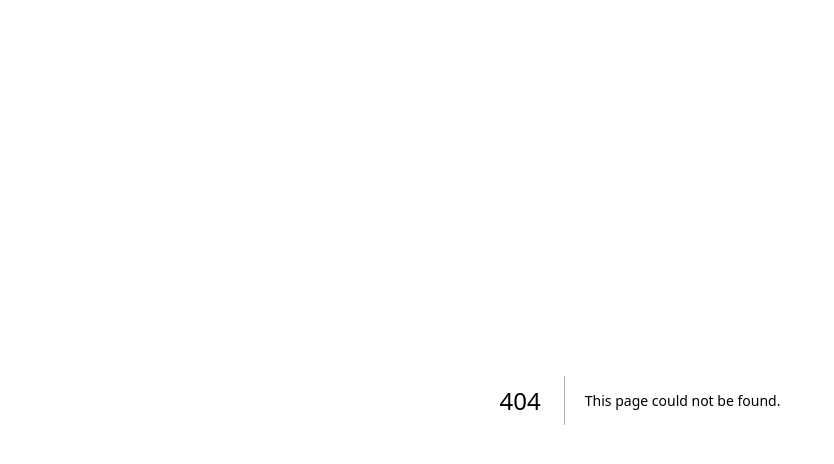
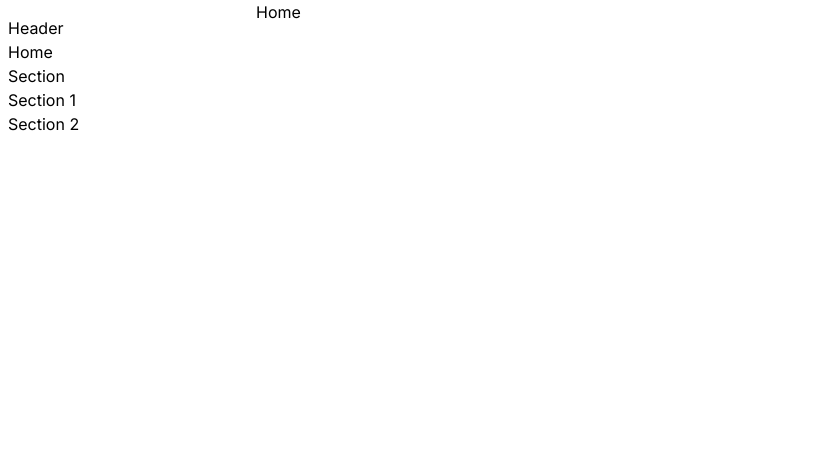
Before and after one commit to shyuuun/santa-parish, a Next.js app: page /dashboard in a window 1280 px wide. Before the commit this address had no page. Shown: the top 464 px of the page, without its empty margins (0-834 px from the left). Built offline with nearby package versions, Linux system fonts and the light colour scheme.

Commit message:
added dashboard layyout

```diff
--- /dev/null
+++ b/src/app/dashboard/components/Sidebar.tsx
@@ -0,0 +1,23 @@
+import Link from "next/link";
+
+export default function Sidebar() {
+	return (
+		<aside className="flex flex-col py-4 px-2">
+			<section>Header</section>
+			<ul className="flex flex-col">
+				<li>
+					<Link href={"#"}>Home</Link>
+				</li>
+				<li>
+					<Link href={"#"}>Section</Link>
+				</li>
+				<li>
+					<Link href={"#"}>Section 1</Link>
+				</li>
+				<li>
+					<Link href={"#"}>Section 2</Link>
+				</li>
+			</ul>
+		</aside>
+	);
+}
--- /dev/null
+++ b/src/app/dashboard/layout.tsx
@@ -0,0 +1,14 @@
+import Sidebar from "./components/Sidebar";
+
+export default function DashboardLayout({
+	children,
+}: {
+	children: React.ReactNode;
+}) {
+	return (
+		<main className="grid grid-cols-5 h-screen">
+			<Sidebar />
+			<div className="col-span-4">{children}</div>
+		</main>
+	);
+}
--- /dev/null
+++ b/src/app/dashboard/page.tsx
@@ -0,0 +1,7 @@
+export default function HomeDashboard() {
+	return (
+		<>
+			<h1>Home</h1>
+		</>
+	);
+}
```
Also changed, not shown: src/app/dashboard/dashboard.module.css (added).
